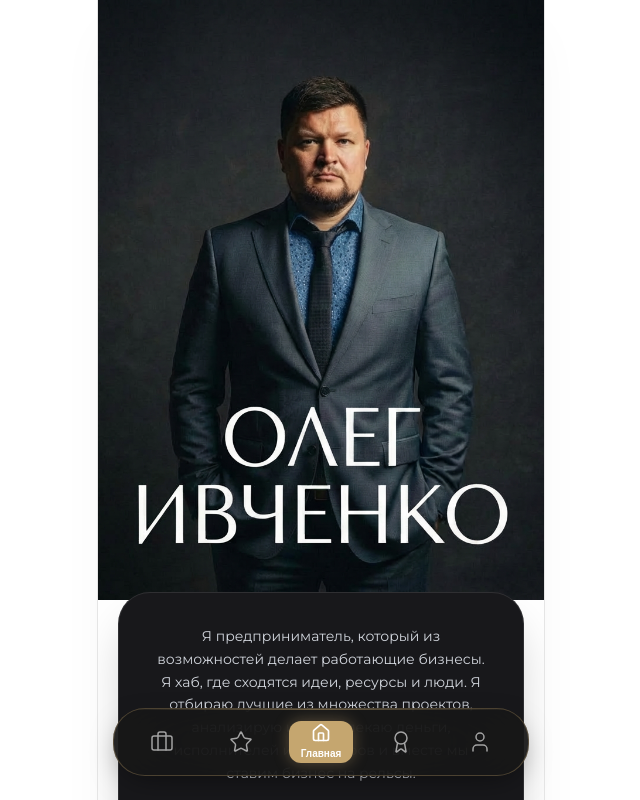
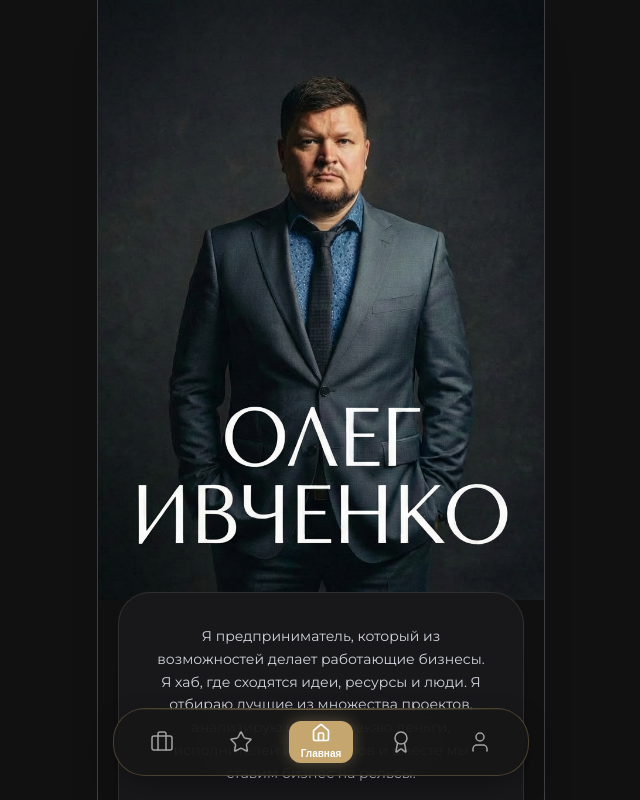
Before and after one commit to Ivchenkopro/ivchenko.pro, a Next.js app: page / in a window 1280 px wide. Shown: the top 800 px of the page, without its empty margins (319-959 px from the left). Built offline with nearby package versions, Linux system fonts and the light colour scheme.

Commit message:
feat: update theme to dark mode

```diff
--- a/src/app/globals.css
+++ b/src/app/globals.css
@@ -1,13 +1,13 @@
 @import "tailwindcss";
 
 :root {
-  --background: #ffffff;
-  --foreground: #171717;
-  --card: #ffffff;
-  --card-foreground: #171717;
-  --muted: #f4f4f5;
-  --muted-foreground: #737373;
-  --border: #e5e5e5;
+  --background: #111111;
+  --foreground: #ffffff;
+  --card: #27272A;
+  --card-foreground: #ffffff;
+  --muted: #27272a;
+  --muted-foreground: #a1a1aa;
+  --border: #3F3F46;
 }
 
 @theme inline {
```
